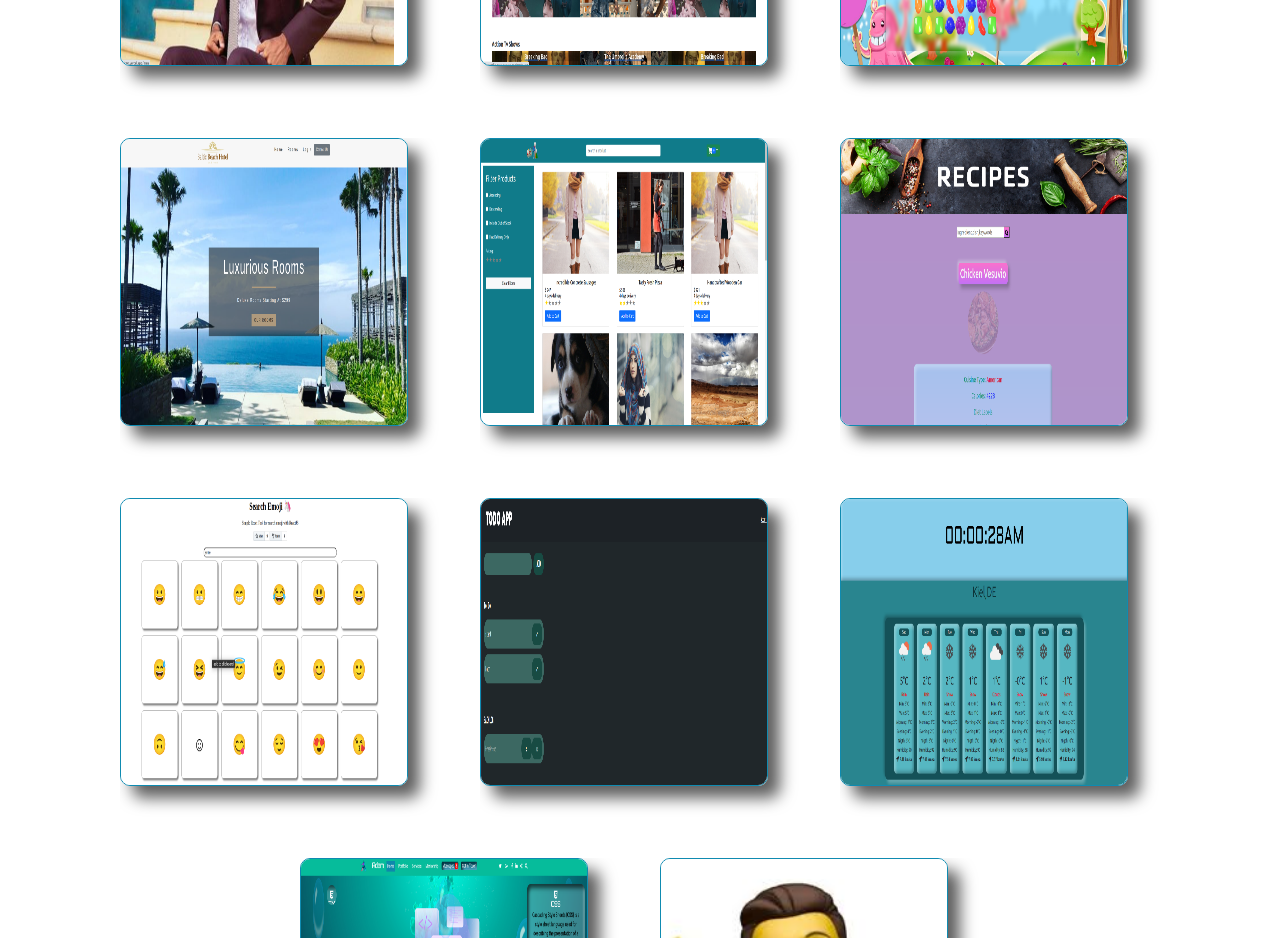
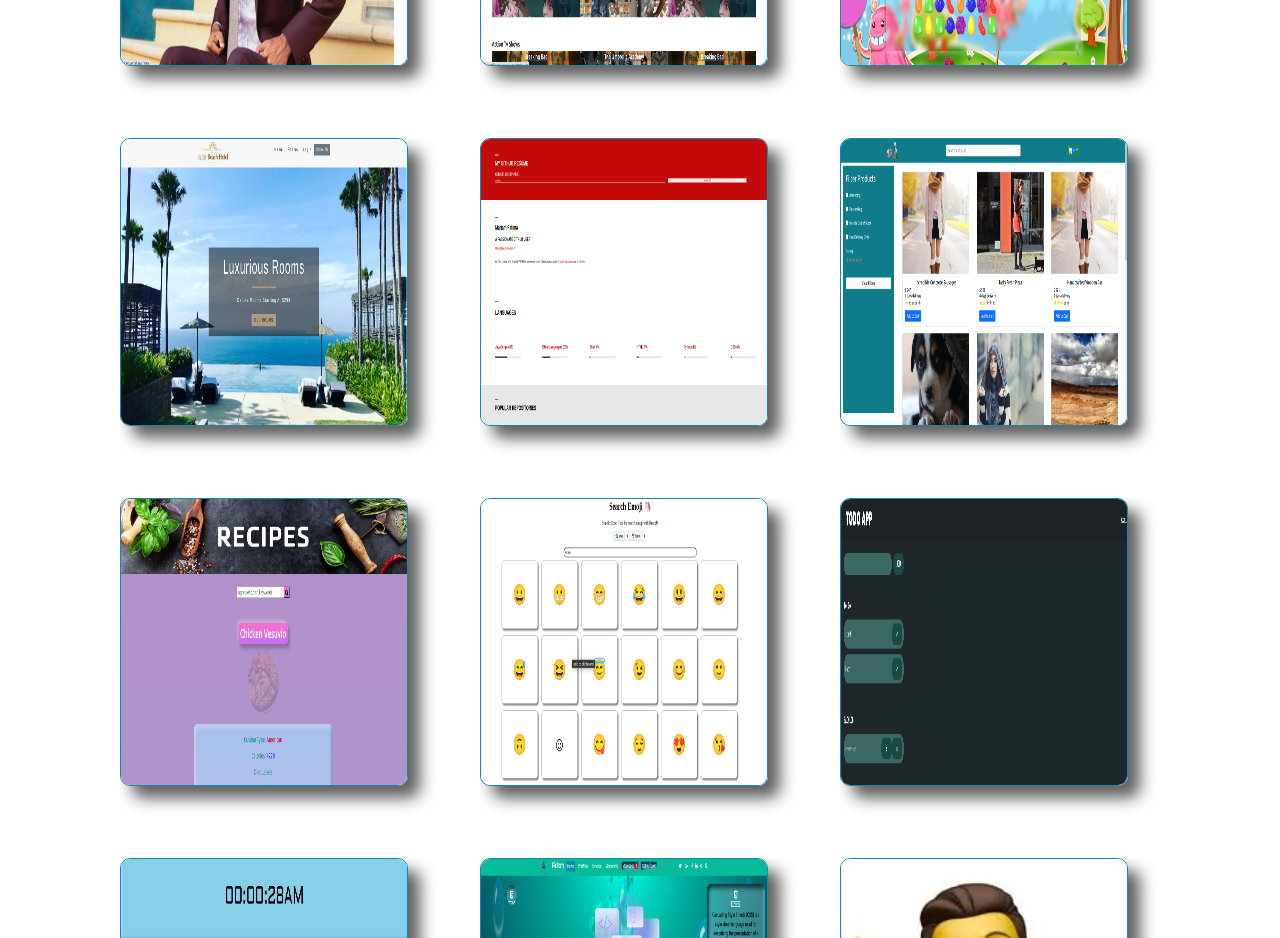
Before and after one commit to ademten7/adem-ten-portfolio, a React (Create React App) app: page / in a window 1280 px wide. Shown: the part 3820-4758 px from the top of the page. Built offline with nearby package versions, Linux system fonts and the light colour scheme.

Commit message:
updated github resume project

```diff
--- a/src/data/projects.js
+++ b/src/data/projects.js
@@ -9,6 +9,7 @@ import weather from "../components/images/weather.png";
 import project_bootstrap from "../components/images/project-bootstrap.png";
 import shrugman from "../components/images/shrugman.jpeg";
 import useReducer from "../components/images/useReducer.png";
+import githubResume from "../components/images/githubresume.png";
 
 const projects = [
   {
@@ -36,8 +37,15 @@ const projects = [
     technologies: "Technologies: React",
   },
   {
+    src: githubResume,
+    href: "https://github-resume-project.herokuapp.com/",
+    header: "Github Resume Creator",
+    technologies: "Technologies: React Context API",
+  },
+
+  {
     src: useReducer,
-    href: "https://github.com/ademten7/e-commerce-useReducer-Hook",
+    href: "https://e-commrece-use-reducer-hook.vercel.app/",
     header: "E-Shopping  ",
     technologies: "Technologies: React useReducer Hook",
   },
```
Also changed, not shown: src/components/images/githubresume.png (added).
